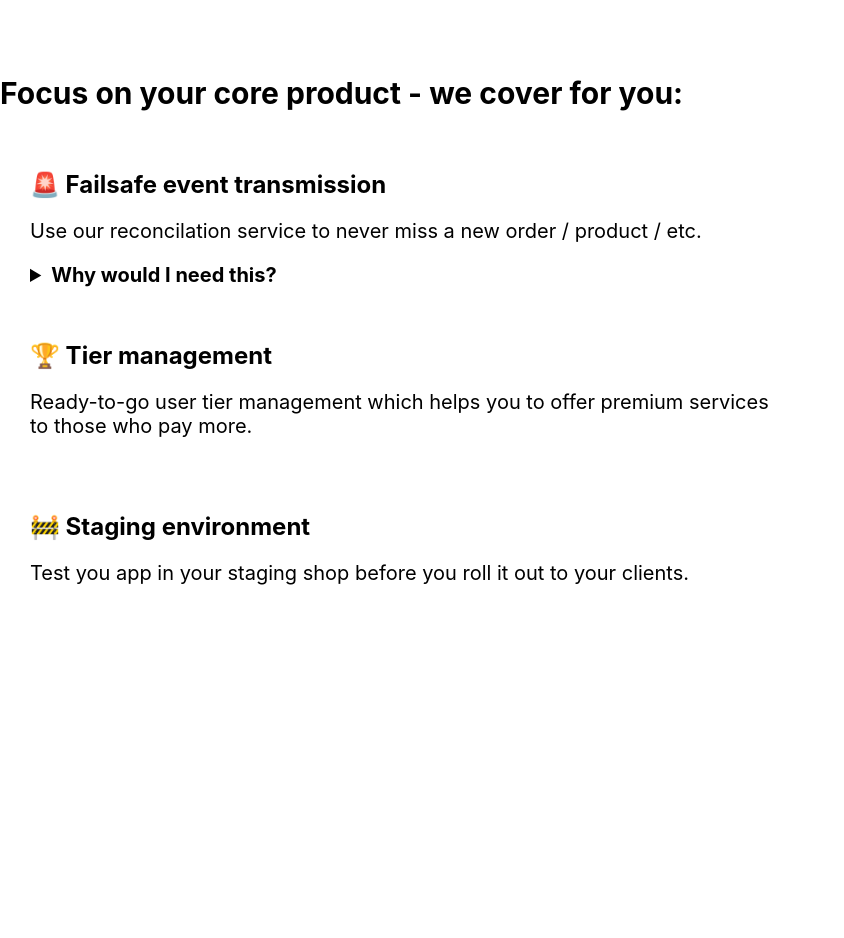
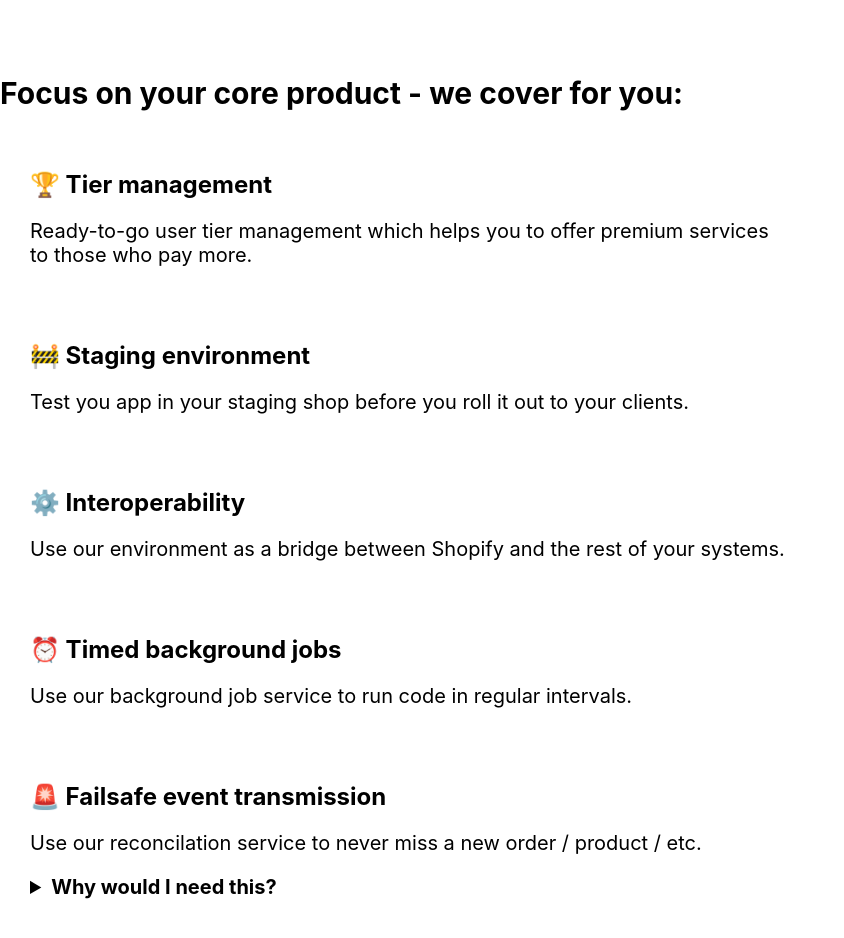
Before and after one commit to Bettelstab/kickify-io, a Next.js app: page /home/PreBuilt in a window 1280 px wide. Shown: the top 938 px of the page, without its empty margins (0-844 px from the left). Before the commit the page ends 800 px from the top, so only its background shows below. Built offline with nearby package versions, Linux system fonts and the light colour scheme.

Commit message:
Change wording in features and prebuilt section

```diff
--- a/pages/home/PreBuilt.tsx
+++ b/pages/home/PreBuilt.tsx
@@ -4,10 +4,37 @@ export default function PreBuilt() {
   return (
     <div className={styles.preBuilt}>
       <h2>Focus on your core product - we cover for you:</h2>
+
+      <div className={styles.featureBox}>
+        <h3>🏆 Tier management</h3>
+        <p>
+          Ready-to-go user tier management which helps you to offer premium
+          services to those who pay more.
+        </p>
+      </div>
+      <div className={styles.featureBox}>
+        <h3>🚧 Staging environment</h3>
+        <p>
+          Test you app in your staging shop before you roll it out to your
+          clients.
+        </p>
+      </div>
+      <div className={styles.featureBox}>
+        <h3>⚙️ Interoperability</h3>
+        <p>
+          Use our environment as a bridge between Shopify and the rest of your
+          systems.
+        </p>
+      </div>
+      <div className={styles.featureBox}>
+        <h3>⏰ Timed background jobs</h3>
+        <p>Use our background job service to run code in regular intervals.</p>
+      </div>
       <div className={styles.featureBox}>
         <h3>🚨 Failsafe event transmission</h3>
         <p>
-          Use our reconcilation service to never miss a new order / product / etc.
+          Use our reconcilation service to never miss a new order / product /
+          etc.
         </p>
         <details>
           <summary>Why would I need this?</summary>
@@ -28,19 +55,6 @@ export default function PreBuilt() {
           </div>
         </details>
       </div>
-      <div className={styles.featureBox}>
-        <h3>🏆 Tier management</h3>
-        <p>
-          Ready-to-go user tier management which helps you to offer premium
-          services to those who pay more.
-        </p>
-      </div>
-      <div className={styles.featureBox}>
-        <h3>🚧 Staging environment</h3>
-        <p>
-          Test you app in your staging shop before you roll it out to your clients.
-        </p>
-      </div>
     </div>
   );
 }
```
Also changed, not shown: pages/home/Features.tsx (+4 -6 lines).
